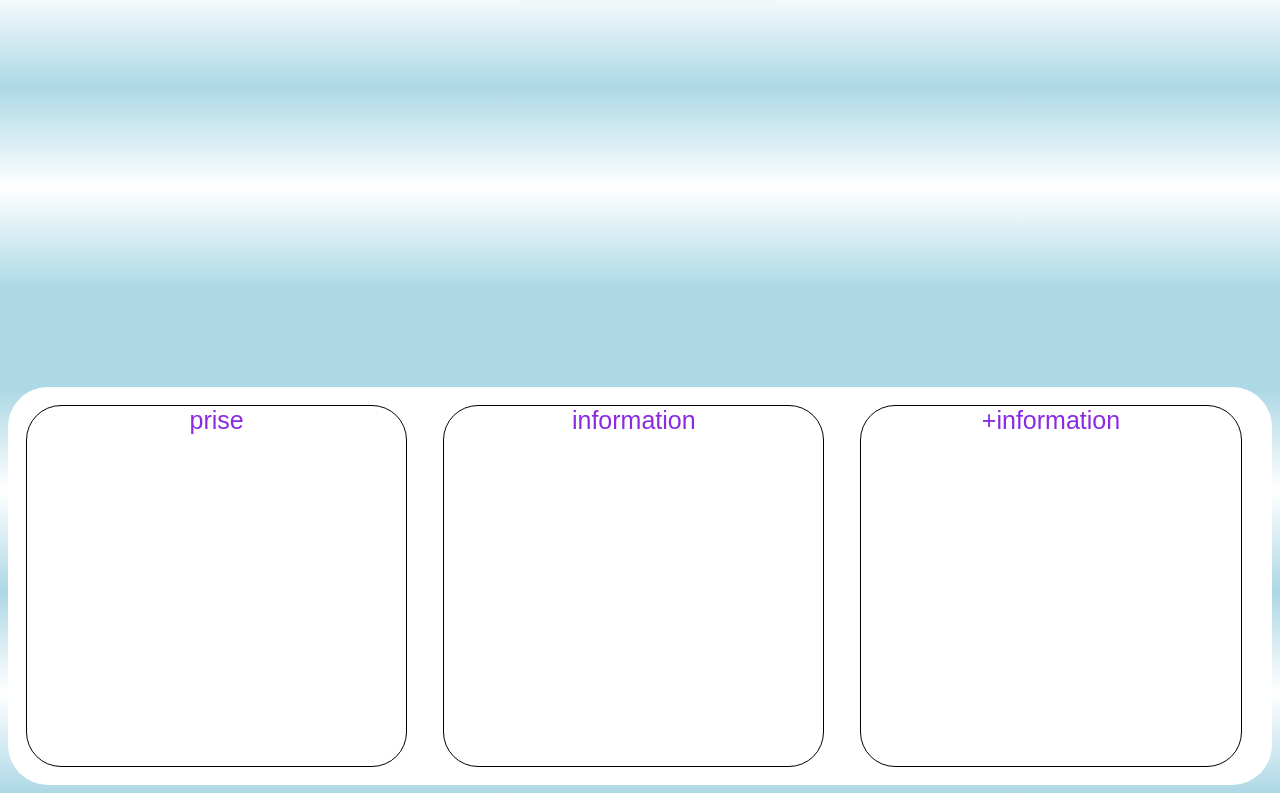
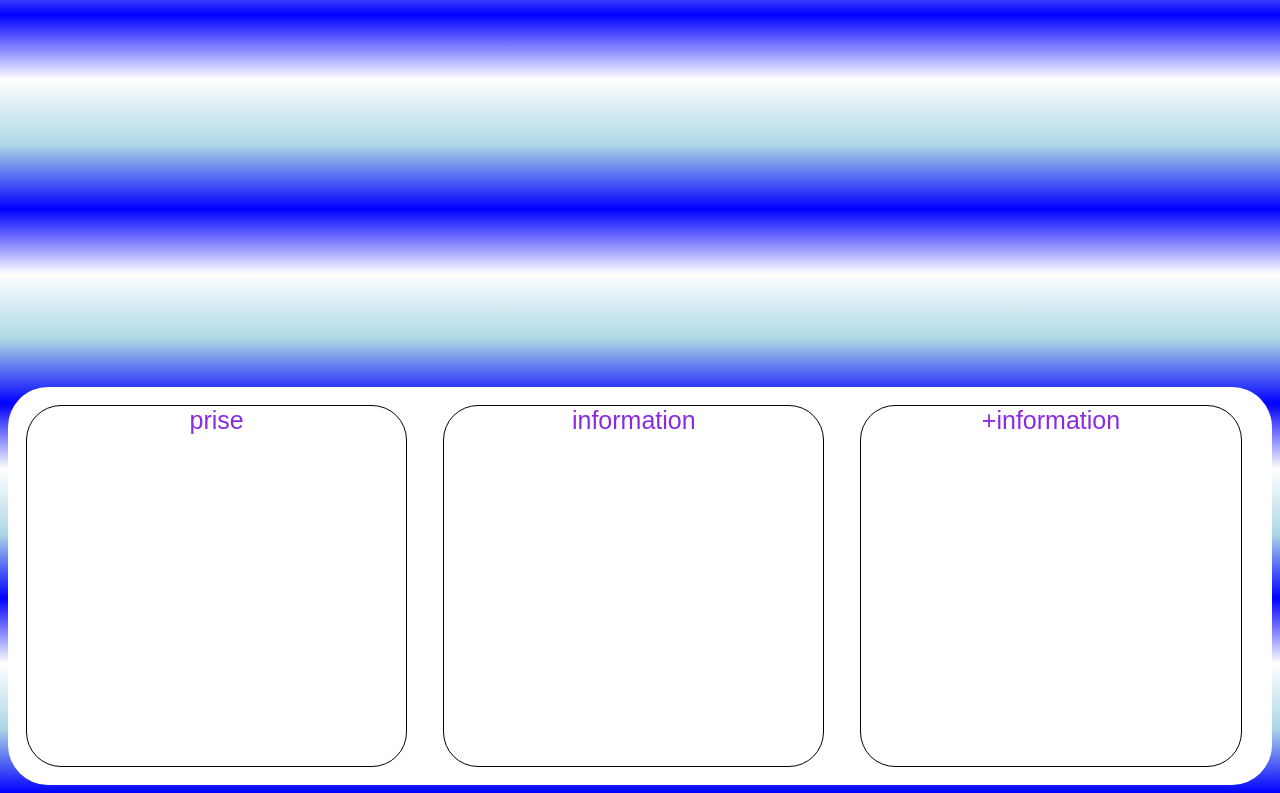
Before and after one commit to GermanChernev/home-work-1, a plain HTML site: page index.html in a window 1280 px wide. Shown: the part 115-908 px from the top of the page. Drawn offline with Linux system fonts and the light colour scheme.

Commit message:
Update main.css

```diff
--- a/main.css
+++ b/main.css
@@ -1,7 +1,7 @@
 body {
     font-family: sans-serif;
     text-align: center;
-    background-image: linear-gradient(to bottom,lightblue,white,lightblue,white,lightblue,lightblue,white,lightblue,white,lightblue);
+    background-image: linear-gradient(to bottom, lightblue, white, blue, white, lightblue, blue, white, lightblue, blue , white, lightblue, blue, white, lightblue, blue);
 }
 header {
     background-color: blue;
```
